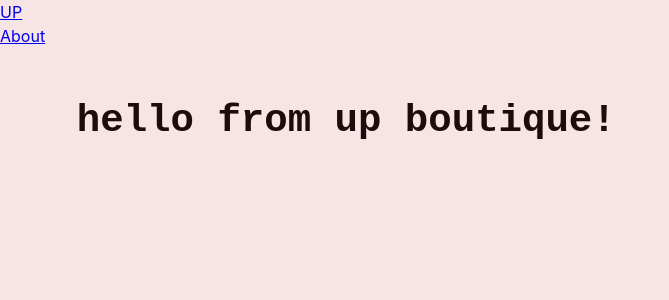
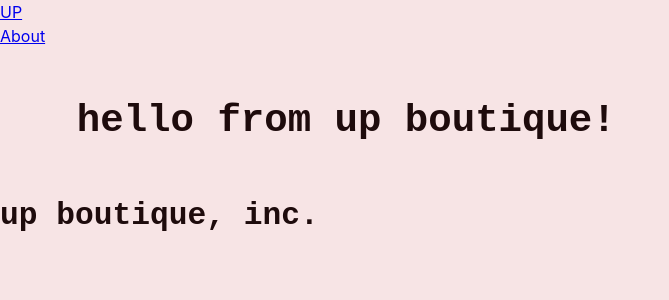
Before and after one commit to acordafrederick/tech-tracks-advanced-front-end-1.1.3-project-set-up, a Next.js app: page / in a window 1280 px wide. Shown: the top 300 px of the page, without its empty margins (0-669 px from the left). Built offline with nearby package versions, Linux system fonts and the light colour scheme.

Commit message:
Added footer thru src > components > Footer > index.js. Imported it to src > pages > about.js and index.js.

```diff
--- /dev/null
+++ b/src/components/Footer/index.js
@@ -0,0 +1,11 @@
+const Footer = () => {
+    return (
+      <footer>
+        <div>
+          <h3>UP boutique, inc.</h3>
+        </div>
+      </footer>
+    );
+  };
+
+  export default Footer;
--- a/src/pages/about.js
+++ b/src/pages/about.js
@@ -1,5 +1,6 @@
 import Head from 'next/head';
 import Header from '../components/Header';
+import Footer from '../components/Footer';
 
 const About = () => {
   return (
@@ -30,6 +31,7 @@ const About = () => {
             voluptates cumque quas tempore.
           </p>
         </main>
+        <Footer/>
       </div>
     </>
   );
--- a/src/pages/index.js
+++ b/src/pages/index.js
@@ -1,5 +1,6 @@
 import Head from 'next/head';
 import Header from '../components/Header';
+import Footer from '../components/Footer';
 
 const Home = () => {
   return (
@@ -12,6 +13,7 @@ const Home = () => {
         <main>
           <h2>Hello from UP Boutique!</h2>
         </main>
+        <Footer/>
       </div>
     </>
   );
```
